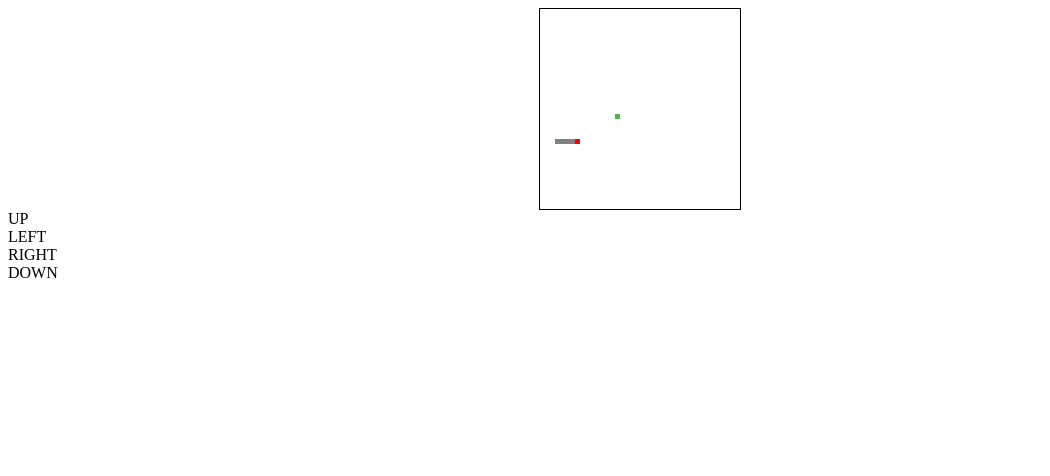
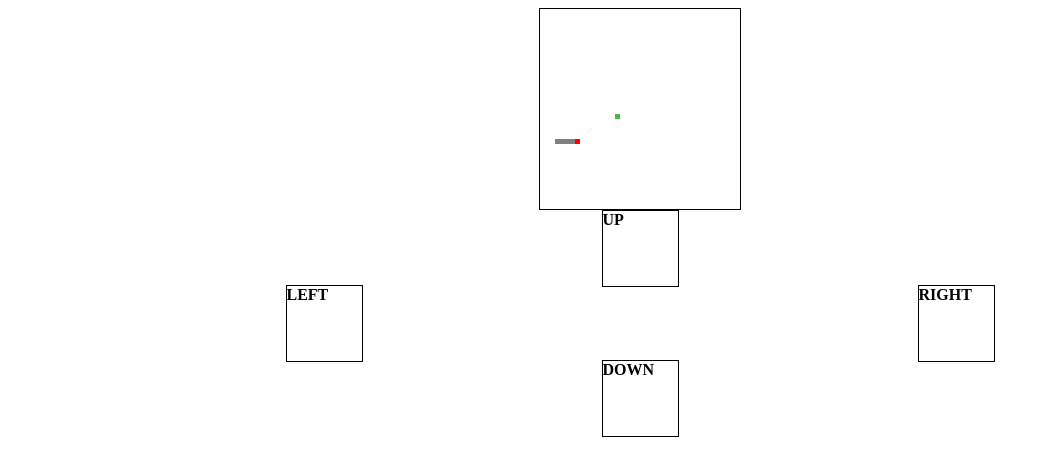
Before and after one commit to vvenkatesh91Github/Snake-game-using-HTML-and-jQuery, a plain HTML site: page index.html in a window 1280 px wide. Shown: the whole page, without its empty margins (0-1050 px from the left). Drawn offline with nearby package versions, Linux system fonts and the light colour scheme.

Commit message:
Touch and Click controls added
Can play without keyboard

```diff
--- a/snake.css
+++ b/snake.css
@@ -45,3 +45,27 @@
     0%{background: gray;}
     50%{background: transparent;}
 }
+
+#controls > div#up, #controls > div#down
+{
+	width : 100%;
+	height : 75px;
+	float : left;
+}
+
+#controls > div#left, #controls > div#right
+{
+	width : 50%;
+	height : 75px;
+	display : inline-block;
+	float : left;
+}
+
+#controls > div > div
+{
+	width : 75px;
+	height : 75px;
+	font-weight : bold;
+	border : 1px solid;
+	margin : auto;
+}
```
